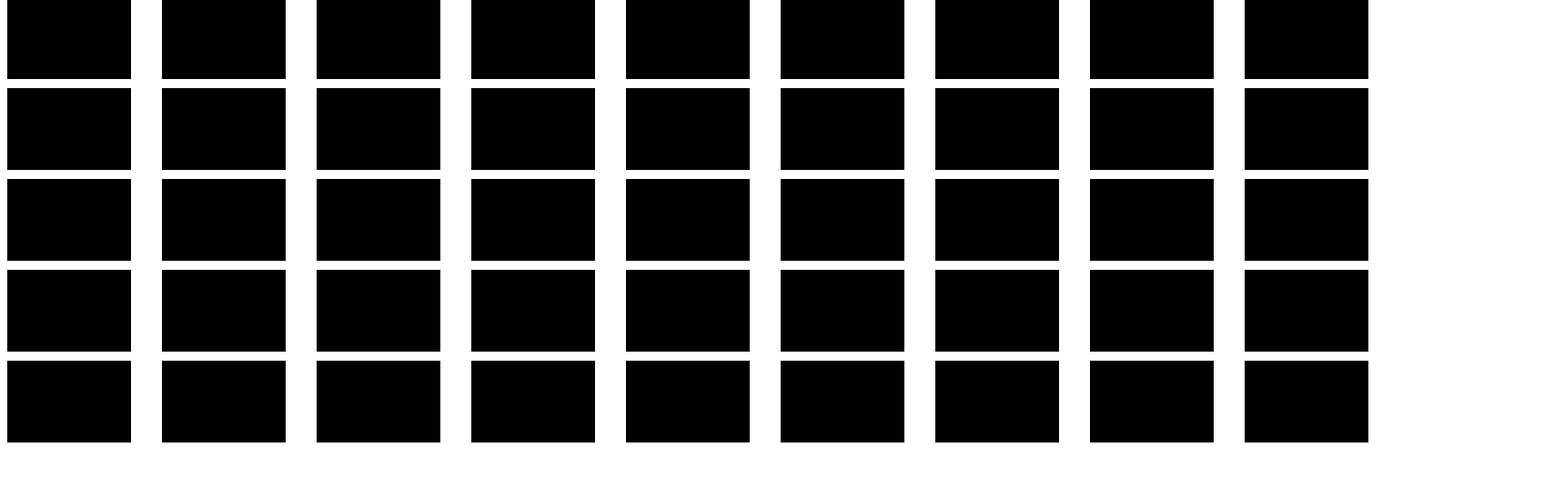
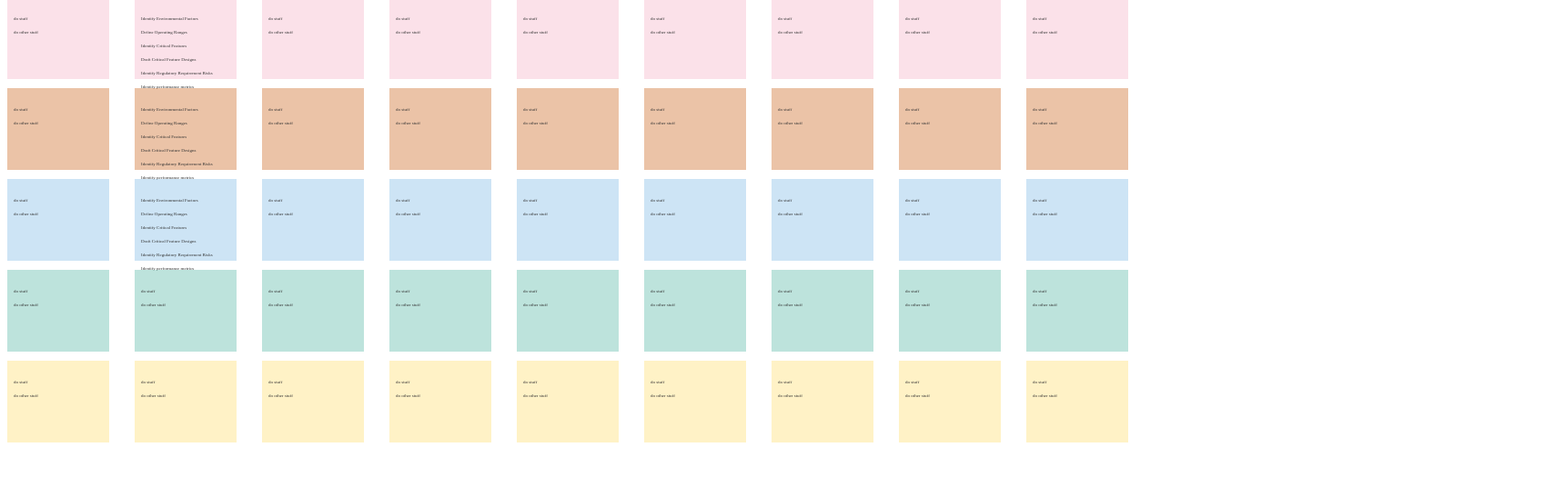
Before and after one commit to loughnane/hardware-startup-cost, a plain HTML site: page process/index.html in a window 1280 px wide. Shown: the part 101-626 px from the top of the page at 91% size, 1708 px wide, since content can reach past the window. Drawn offline with Linux system fonts and the light colour scheme.

Commit message:
got the text working, though there are still sizing issues

```diff
--- a/process/index.html
+++ b/process/index.html
@@ -3,11 +3,11 @@
 <html>
 <head>
   <meta http-equiv="content-type" content="text/html; charset=UTF-8">
-  <title>Thor Correlations</title>
+  <title>Product Development Process</title>
 
   <script type='text/javascript' src="/static/js/d3.min.js"></script>
   <script type='text/javascript' src="main.js"></script>
-  <link rel="stylesheet" type="text/css" href="static/thor.css">
+  <link rel="stylesheet" type="text/css" href="static/main.css">
   <link href='https://fonts.googleapis.com/css?family=Source+Sans+Pro' rel='stylesheet' type='text/css'>
 </head>
 
--- a/process/main.js
+++ b/process/main.js
@@ -1,53 +1,24 @@
-var stringify = function (x) {
-  if (typeof(x) === 'number' || x === undefined) {
-    return String(x);
-    // otherwise it won't work for:
-    // NaN, Infinity, undefined
-  } else {
-    return JSON.stringify(x);
-  }
-};
-
-
-var indexify = function(mat){
-// converts a matrix into a sparse-like entries
-// maybe 'expensive' for large matrices, but helps keeping code clean
-    var res = [];
-    for(var i = 0; i < mat.length; i++){
-        for(var j = 0; j < mat[0].length; j++){
-            res.push({i:i, j:j, val:mat[i][j]});
-        }
-    }
-    return res;
-};
-
-
 
 window.onload=function(){
 
 
   var load_all = function(){
-    //This function loads the data from CSV, configures it, and
-    //then passes it to another funcftion for visualization creation
+
     d3.json("static/data.json", function(data){
 
+      //pull data from json file
       phases = data.phases;
       disciplines = data.disciplines;
       blocks = data.blocks;
 
+      //call main function
       main(phases,disciplines,blocks)
     });
   };
 
   var main = function(phases,disciplines,blocks){
 
-    //Set some sizing parameters
-    var width = 1700;
-    var height = 1000;
-    var margin = 25;
-    console.log(blocks)
-
-    //breaking down data
+    ////////////SLICE UP DATA////////////
     phase_keys = Object.keys(phases)
     phase_count = phase_keys.length
 
@@ -55,69 +26,105 @@ window.onload=function(){
     discipline_count = discipline_keys.length
 
 
-
-    var discipline_names = [];
-    for (var p_key in disciplines) {
-        if (disciplines.hasOwnProperty(p_key)) {
-          discipline_names.push(disciplines[p_key]);
-        };
-
-      };
     //compute index per node
     var matrix = []
-    discipline_names.forEach(function(phase,i){
-      phase.index = i;
-      phase.count = 0
+    discipline_keys.forEach(function(discipline,i){
+      discipline.index = i;
+      discipline.count = 0
       matrix[i] = d3.range(phase_count).map(function(j) { return {x:j,y:i,z:0};});
     });
 
-    console.log(matrix)
-    //setting scales
+
+    ////////////SIZING////////
+
+    //overall parameters
+    var width = 1400;
+    var height = 1000;
+    var margin = 25;
+
+    //scales
     var x = d3.scale.linear()
       .domain([0,phase_count])
       .range([0,width*0.9]);
+
     var y = d3.scale.linear()
       .domain([0,phase_count])
       .range([0,height*0.9]);
 
 
-    //selections
+    ///////////////SELECTIONS
     var body = d3.select('body');
 
     var svg = body.append('svg')
     .attr('width', width)
     .attr('height', height);
 
-    //bindings
-
-    var chris = body.append('chris')
+    // var chris = body.append('chris')
 
 
+    //////////////BINDING
+
+    //map the rows to the top level objects in the array
     var row = svg.selectAll(".row")
       .data(matrix)
       .enter()
       .append("g")
       .attr("class", "row")
-      .attr("id",function(d,i){
-        // console.log(disciplines)
-        return discipline_keys[i]
-      })
+      .attr("id",function(d,i){ return discipline_keys[i]})
       .attr("transform", function(d, i) { return "translate(0," + y(i) + ")"; })
       .each(row);
 
+    //for each row above, iterate through it's objects and draw rectangles
     function row(row) {
+
+        //create and store the selection
         var cell = d3.select(this).selectAll(".cell")
             .data(row)
             .enter()
-        .append("rect")
+            .append("g")
+            .attr("transform",function(d,i){return "translate(" + x(d.x) +",0)"});
+
+            //append the rectange to the selection
+            cell.append("rect")
             .attr("class", "cell")
-        .attr("x", function(d,i) {
-          // console.log(d)
-          return (x(d.x)); })
             .attr("width", x(0.8))
             .attr("height", y(0.9))
             .on("mouseover", mouseover)
             .on("mouseout", mouseout);
+
+            //for each cell, run a new function
+            cell.each(tasks)
+
+      }
+
+    //iterate through tasks for each cel
+    function tasks(tasks){
+      task_list= blocks.filter(function(d){
+        return d.phase===phase_keys[tasks.x] && d.discipline===discipline_keys[tasks.y]})[0].tasks
+    d3.select(this).selectAll(".text")
+      .data(task_list)
+      .enter()
+      .append('text')
+      .attr("x",x(0.05))
+      .attr("y",function(d,i){return y(0.15)*i+25})
+      .attr("font-size",y(0.05))
+      .text(function(d){return d})
+
+    }
+    //   console.log(task)
+    //   var text = d3.select(this).selectAll(".text")
+    //     .data(task)
+    //     .enter();
+
+    //     text.append('text');
+    //     // console.log(text)
+    //       // .attr("x",x(0.1))
+    //       // .attr("y",50)
+    //       // .attr("class","tasks")
+    //       // .text(
+    //     }
+
+    //////////INTERACTIVITY
 
  function mouseover(p) {
     phase_array = blocks.filter(function(d){return d.phase===phase_keys[p.x]})
@@ -136,7 +143,6 @@ function row(row) {
     .classed("active", false)
     .classed("inactive", false);
   }
-  }
 
   };
 
--- a/process/static/data.json
+++ b/process/static/data.json
@@ -18,6 +18,158 @@
     "es":"Embedded Systems"},
 
   "blocks": [
+      {
+      "phase": "planning",
+      "discipline": "pm",
+      "tasks": [
+        "do stuff",
+        "do other stuff"
+      ]
+    },
+    {
+      "phase": "architecture",
+      "discipline": "pm",
+      "tasks": [
+        "Identify Environmental Factors",
+        "Define Operating Ranges",
+        "Identify Critical Features",
+        "Draft Critical Feature Designs",
+        "Identify Regulatory Requirement Risks",
+        "Identify performance metrics"
+      ]
+    },
+    {
+      "phase": "poc",
+      "discipline": "pm",
+      "tasks": [
+        "do stuff",
+        "do other stuff"
+      ]
+    },
+    {
+      "phase": "alpha",
+      "discipline": "pm",
+      "tasks": [
+        "do stuff",
+        "do other stuff"
+      ]
+    },
+    {
+      "phase": "rfq",
+      "discipline": "pm",
+      "tasks": [
+        "do stuff",
+        "do other stuff"
+      ]
+    },
+    {
+      "phase": "evt",
+      "discipline": "pm",
+      "tasks": [
+        "do stuff",
+        "do other stuff"
+      ]
+    },
+    {
+      "phase": "dvt",
+      "discipline": "pm",
+      "tasks": [
+        "do stuff",
+        "do other stuff"
+      ]
+    },
+    {
+      "phase": "pvt",
+      "discipline": "pm",
+      "tasks": [
+        "do stuff",
+        "do other stuff"
+      ]
+    },
+    {
+      "phase": "mp",
+      "discipline": "pm",
+      "tasks": [
+        "do stuff",
+        "do other stuff"
+      ]
+    },
+    {
+      "phase": "planning",
+      "discipline": "id",
+      "tasks": [
+        "do stuff",
+        "do other stuff"
+      ]
+    },
+    {
+      "phase": "architecture",
+      "discipline": "id",
+      "tasks": [
+        "Identify Environmental Factors",
+        "Define Operating Ranges",
+        "Identify Critical Features",
+        "Draft Critical Feature Designs",
+        "Identify Regulatory Requirement Risks",
+        "Identify performance metrics"
+      ]
+    },
+    {
+      "phase": "poc",
+      "discipline": "id",
+      "tasks": [
+        "do stuff",
+        "do other stuff"
+      ]
+    },
+    {
+      "phase": "alpha",
+      "discipline": "id",
+      "tasks": [
+        "do stuff",
+        "do other stuff"
+      ]
+    },
+    {
+      "phase": "rfq",
+      "discipline": "id",
+      "tasks": [
+        "do stuff",
+        "do other stuff"
+      ]
+    },
+    {
+      "phase": "evt",
+      "discipline": "id",
+      "tasks": [
+        "do stuff",
+        "do other stuff"
+      ]
+    },
+    {
+      "phase": "dvt",
+      "discipline": "id",
+      "tasks": [
+        "do stuff",
+        "do other stuff"
+      ]
+    },
+    {
+      "phase": "pvt",
+      "discipline": "id",
+      "tasks": [
+        "do stuff",
+        "do other stuff"
+      ]
+    },
+    {
+      "phase": "mp",
+      "discipline": "id",
+      "tasks": [
+        "do stuff",
+        "do other stuff"
+      ]
+    },
     {
       "phase": "planning",
       "discipline": "me",
@@ -30,8 +182,12 @@
       "phase": "architecture",
       "discipline": "me",
       "tasks": [
-        "do stuff",
-        "do other stuff"
+        "Identify Environmental Factors",
+        "Define Operating Ranges",
+        "Identify Critical Features",
+        "Draft Critical Feature Designs",
+        "Identify Regulatory Requirement Risks",
+        "Identify performance metrics"
       ]
     },
     {
@@ -161,6 +317,78 @@
         "do stuff",
         "do other stuff"
       ]
+    },
+    {
+      "phase": "planning",
+      "discipline": "es",
+      "tasks": [
+        "do stuff",
+        "do other stuff"
+      ]
+    },
+    {
+      "phase": "architecture",
+      "discipline": "es",
+      "tasks": [
+        "do stuff",
+        "do other stuff"
+      ]
+    },
+    {
+      "phase": "poc",
+      "discipline": "es",
+      "tasks": [
+        "do stuff",
+        "do other stuff"
+      ]
+    },
+    {
+      "phase": "alpha",
+      "discipline": "es",
+      "tasks": [
+        "do stuff",
+        "do other stuff"
+      ]
+    },
+    {
+      "phase": "rfq",
+      "discipline": "es",
+      "tasks": [
+        "do stuff",
+        "do other stuff"
+      ]
+    },
+    {
+      "phase": "evt",
+      "discipline": "es",
+      "tasks": [
+        "do stuff",
+        "do other stuff"
+      ]
+    },
+    {
+      "phase": "dvt",
+      "discipline": "es",
+      "tasks": [
+        "do stuff",
+        "do other stuff"
+      ]
+    },
+    {
+      "phase": "pvt",
+      "discipline": "es",
+      "tasks": [
+        "do stuff",
+        "do other stuff"
+      ]
+    },
+    {
+      "phase": "mp",
+      "discipline": "es",
+      "tasks": [
+        "do stuff",
+        "do other stuff"
+      ]
     }
   ]
 }
--- a/process/static/main.css
+++ b/process/static/main.css
@@ -2,8 +2,16 @@
 	fill:#fff;
 }
 
-.row{
+rect{
 	fill-opacity:40%;
+}
+
+text{
+	fill:#333333;
+}
+
+.tasks{
+	fill:#333333;
 }
 
 
```
Lines whose indentation alone changed are shown as unchanged.
